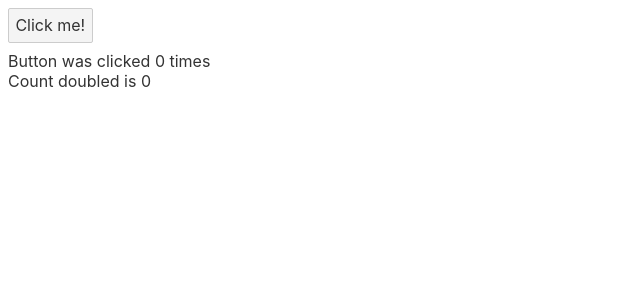
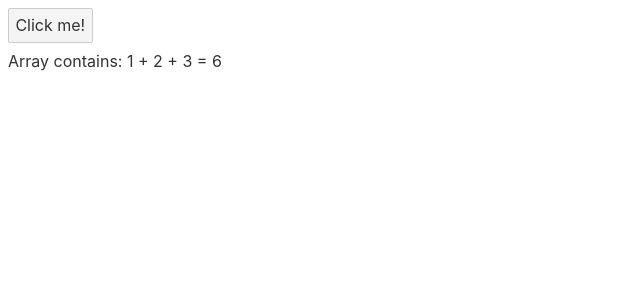
Before and after one commit to thorstenbaek/svelte-intro, a Svelte app: page / in a window 1280 px wide. Shown: the top 300 px of the page, without its empty margins (0-640 px from the left). Built offline with nearby package versions, Linux system fonts and the light colour scheme.

Commit message:
Added reactive array

```diff
--- a/src/App.svelte
+++ b/src/App.svelte
@@ -1,14 +1,15 @@
 <script>
-	var count = 0;
-	var doubled = 0;
+	var array = [1, 2, 3];
+	var sum = 0;
 
-	$:  {
-		doubled = count * 2;
-		console.log("count was changed");
+	$: {
+		sum = array.reduce((acc, cur) => acc + cur, 0);
 	}
 
 	function buttonClicked() {
-		count++;
+		//array.push(array.length + 1);
+		//array = array;
+		array = [...array, array.length + 1]
 	}
 </script>
 
@@ -17,8 +18,5 @@
 </button>
 
 <div>
-	Button was clicked {count} times
+	Array contains: {array.join(' + ')} = {sum}
 </div>
-<div>
-	Count doubled is {doubled}
-</div>
```
